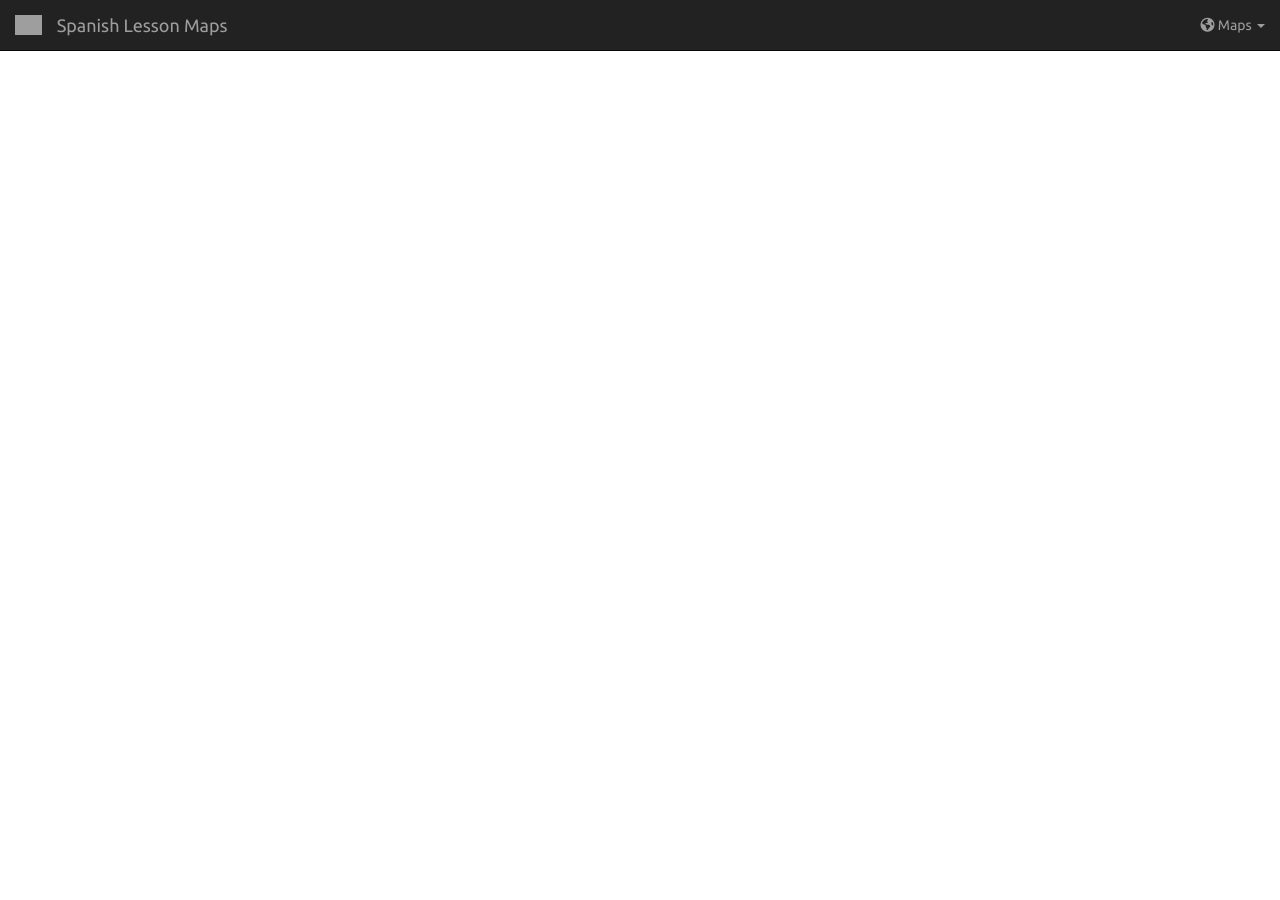
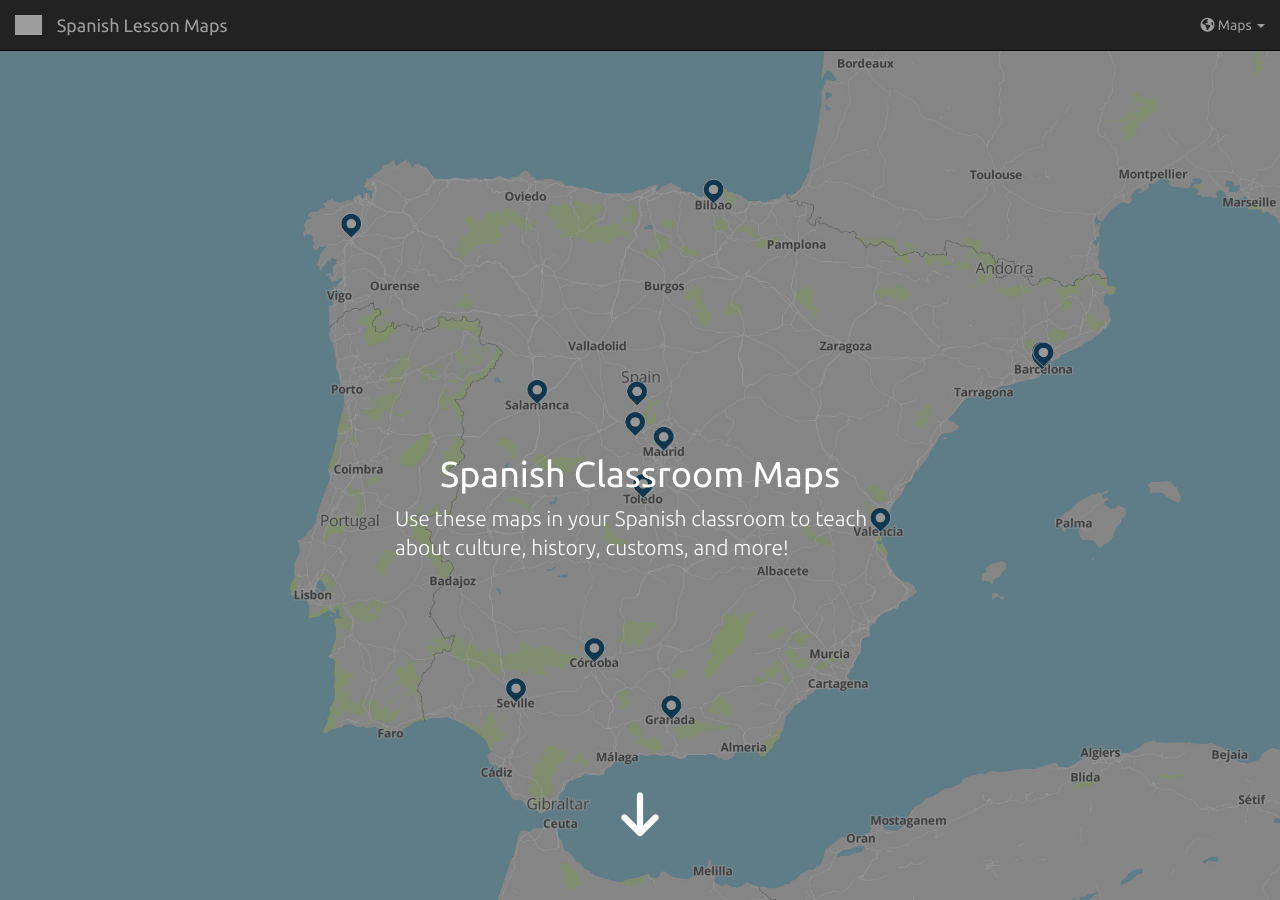
Before and after one commit to Orbitist/spanish, a Jekyll site: the page built from index.html, in a window 1280 px wide. Built offline with Jekyll 4.4.1, drawn with Linux system fonts in a browser that asks for light colours; nearby versions of some CDN libraries; grey boxes are pictures that could not be loaded.

Commit message:
More styling

```diff
--- a/_config.yml
+++ b/_config.yml
@@ -3,7 +3,7 @@ permalink: :title
 highlighter: rouge
 markdown: kramdown
 
-title : Orbitist Sanish Classroom Maps
+title : Orbitist Spanish Classroom Maps
 
 production_url : labs.orbitist.com/spanish
 
--- a/_layouts/map.html
+++ b/_layouts/map.html
@@ -4,12 +4,6 @@ layout: default
 <nav style="margin-bottom:0px;border-radius:0px;" class="navbar navbar-fixed-top navbar-inverse">
   <div class="container-fluid">
     <div class="navbar-header">
-      <button type="button" class="navbar-toggle collapsed" data-toggle="collapse" data-target="#bs-example-navbar-collapse-1" aria-expanded="false">
-        <span class="sr-only">Toggle navigation</span>
-        <span class="icon-bar"></span>
-        <span class="icon-bar"></span>
-        <span class="icon-bar"></span>
-      </button>
       <a class="navbar-brand" href="{{ site.baseurl }}">
         <i class="fa fa-arrow-left"></i>
       </a>
--- a/index.html
+++ b/index.html
@@ -29,6 +29,16 @@ layout: page
   </div><!-- /.container-fluid -->
 </nav>
 
+<div class="hero">
+  <div class="hero-text">
+    <h1>Spanish Classroom Maps</h1>
+    <p class="lead">Use these maps in your Spanish classroom to teach about culture, history, customs, and more!</p>
+  </div>
+  <a class="hero-button" href="#firstPost"><i class="fa fa-arrow-down"></i></a>
+  <div class="hero-overlay"></div>
+</div>
+
+<div id="firstPost"></div>
 <div id="mapsList"></div>
 
 <script>
@@ -48,6 +58,6 @@ layout: page
         return mapInfo;
     })();
     $('#menuItems').append('<li><a href="#{{post.mapNumber}}"><i class="fa fa-map-marker"></i> ' + mapInfo[0].map_title + '</a></li>');
-    $('#mapsList').append('<a href="{{ site.url }}{{ post.url }}"><h1 id="{{post.mapNumber}}">' + mapInfo[0].map_title + '</h1><div class="mapsListImage"><img class="img-responsive" src="' + mapInfo[0].map_image + '" /></div></a><p>' + mapInfo[0].map_body + '</p><a class="btn btn-sm btn-default center-block" href="{{ site.url }}{{ post.url }}" role="button">View Map</a><hr>');
+    $('#mapsList').append('<div class="post-hero"><a href="{{ site.url }}{{ post.url }}"><h3 id="{{post.mapNumber}}">' + mapInfo[0].map_title + '</h3><div class="mapsListImage"><img class="img-responsive" src="' + mapInfo[0].map_image + '" /></div></a></div><p>' + mapInfo[0].map_body + '</p><a class="btn btn-sm btn-success center-block" href="{{ site.url }}{{ post.url }}" role="button">View Map <i class="fa fa-arrow-right"></i></a><hr>');
   {% endfor %}
 </script>
--- a/style.css
+++ b/style.css
@@ -3,17 +3,23 @@
 body {
   margin-top: 50px;
   font-family: 'Ubuntu', sans-serif;
+  max-width: 100%;
+  overflow-x: hidden;
 }
 
-h1 {
+h1, h2, h3 {
   text-align: center;
 }
 
 p {
-  text-align: center;
   max-width: 500px;
-  margin: 0 auto;
+  margin: 10px auto;
   font-weight: 300;
+  padding: 0 5px;
+}
+
+iframe {
+  max-width: 100% !important;
 }
 
 .btn {
@@ -38,3 +44,43 @@ iframe.mapEmbed {
   width: 100%;
   height: calc(100vh - 50px);
 }
+
+/* Hero Styles */
+.hero {
+  background: url('img/spain.jpg') no-repeat center center;
+  -webkit-background-size: cover;
+  -moz-background-size: cover;
+  -o-background-size: cover;
+  background-size: cover;
+  height: calc(100vh - 50px);
+}
+
+.hero-overlay {
+  position: absolute;
+  width: 100%;
+  height: calc(100vh - 50px);
+  background-color: black;
+  opacity: 0.4;
+}
+
+.hero-text {
+  position: absolute;
+  color: white;
+  z-index: 1;
+  width: 100%;
+  margin-top: 30%;
+  padding: 0 5px;
+}
+
+.hero-button {
+  position: absolute;
+  bottom: 50px;
+  color: white;
+  z-index: 1;
+  width: 100%;
+  text-align: center;
+  font-size: 50px;
+}
+.hero-button:hover {
+  color: #eee;
+}
```
Also changed, not shown: img/spain.jpg (added), 5 other files.
